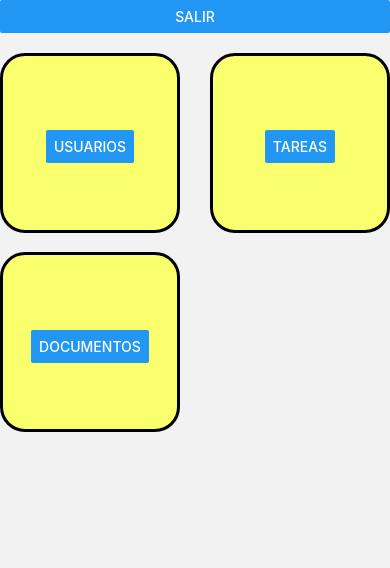
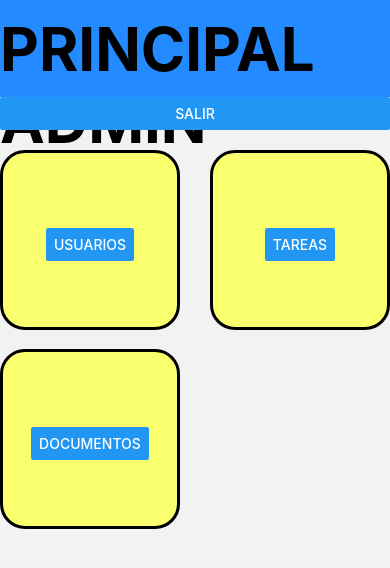
Before and after one commit to jmillangalvez/GuakasDGP, a React Native app in the folder agendaEscolar/: screen /admin_main in a window 390 px wide. Shown: the top 568 px of the page. Built offline with nearby package versions, Linux system fonts and the light colour scheme.

Commit message:
header incluido

```diff
--- a/agendaEscolar/admin_main.js
+++ b/agendaEscolar/admin_main.js
@@ -20,8 +20,13 @@ function adminMenu({navigation}) {
   changeScreenOrientation();
   return (
     <View style={styles.container}>
+
+      {/* Accessibility rol  */}
+      <SafeAreaView style={styles.banner}>
+        <Text style={styles.headerText} value="PANTALLA PRINCIPAL ADMIN" accessibilityRole="header">PANTALLA PRINCIPAL ADMIN</Text>
+      </SafeAreaView>
+
       <ScrollView style={styles.scrollView}>
-
       <View style={styles.goBackView}>
         {/* Volver a la pantalla anterior */}
         <TouchableOpacity onPress={() => this.props.navigation.navigate('adminMenu')}>
```
